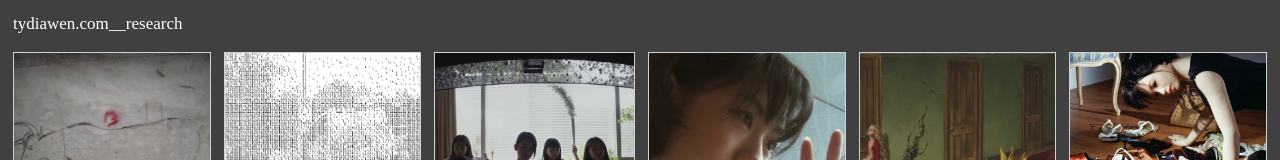
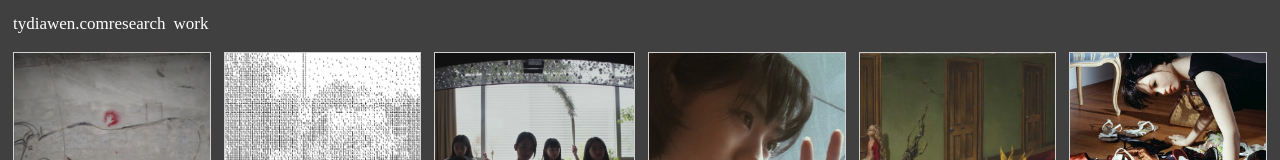
Before and after one commit to tydiawen/research.tydiawen, a Next.js app: page / in a window 1280 px wide. Shown: the top 160 px of the page. Built offline with nearby package versions, Linux system fonts and the light colour scheme.

Commit message:
Added Works link in header

```diff
--- a/src/app/globals.css
+++ b/src/app/globals.css
@@ -32,9 +32,7 @@ body {
   background-color: #404040; /* Ensure background color is consistent */
   box-sizing: border-box; /* Avoid extra width/padding from being added to the total width */
   margin-bottom: 0; /* Ensure no margin below the header */
-}
-.underline-text {
-  text-decoration: underline;
+
 }
 /* Move header text closer to the left on mobile */
 @media (max-width: 768px) {
@@ -49,6 +47,15 @@ body {
   margin: 0;
   font-size: 17px;
   font-weight: normal;
+}
+.works-link {
+  color: white;
+  text-decoration: none; /* Remove underline */
+  margin-left: 8px; /* Add spacing */
+}
+
+.works-link:hover {
+  text-decoration: underline; /* Underline on hover */
 }
 
 /* Styling the grid container */
--- a/src/components/Header.tsx
+++ b/src/components/Header.tsx
@@ -1,9 +1,11 @@
 import React from 'react';
+import Link from 'next/link';
 
 const Header = () => {
   return (
     <header className="header">
-       <h1>tydiawen.com<span className="underline">__research</span></h1>
+       <h1>tydiawen.com<span className="underline">research
+       <Link href="/works" className="works-link">work</Link></span></h1>
     </header>
   );
 };
```
Also changed, not shown: src/sections/work.tsx (added, +10 -0 lines).
